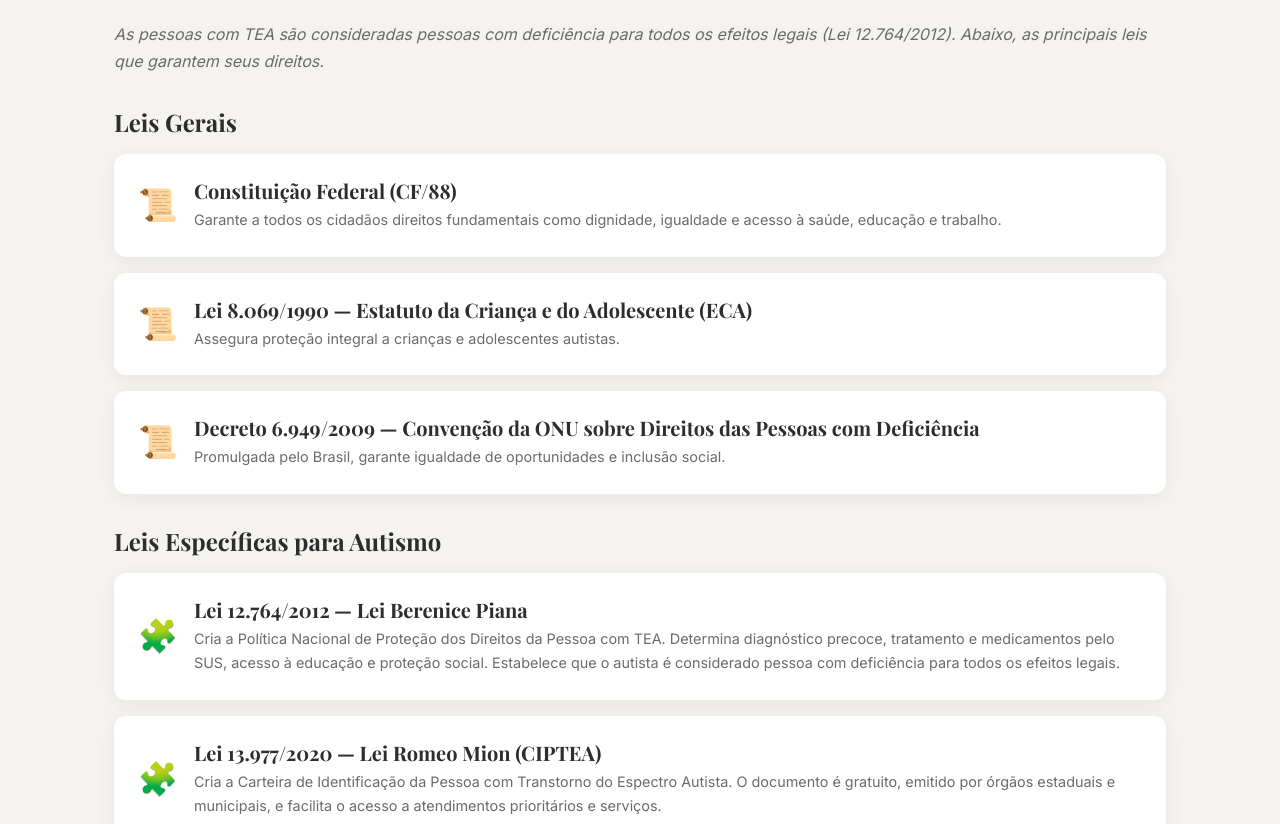
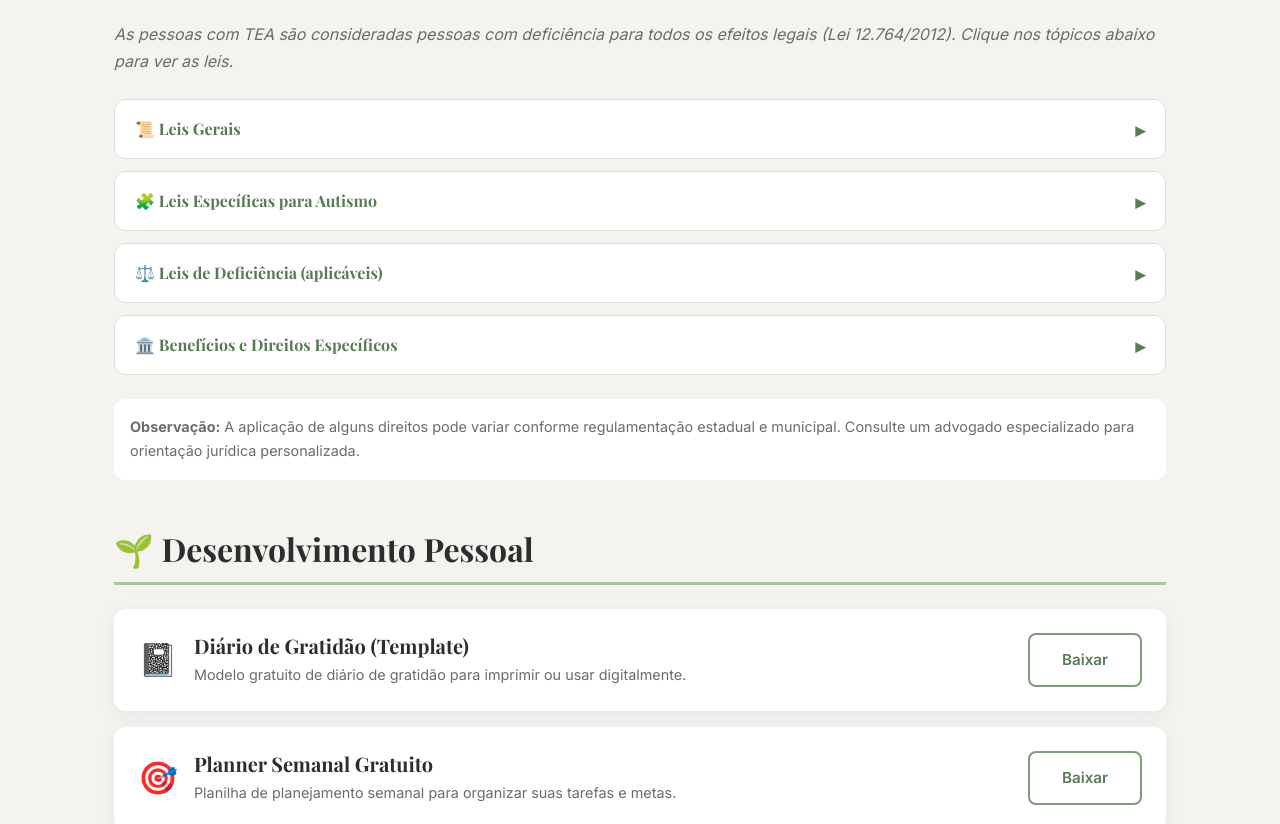
Before and after one commit to resi-silva/tech-sem-pressa, a plain HTML site: page pages/recursos-gratuitos.html in a window 1280 px wide. Shown: the part 1371-2195 px from the top of the page. Drawn offline with nearby package versions, Linux system fonts and the light colour scheme.

Commit message:
♿ Transforma seção Legislação em accordion expansível

```diff
--- a/assets/css/style.css
+++ b/assets/css/style.css
@@ -810,3 +810,67 @@ p {
     margin-top: 0.5rem;
   }
 }
+
+/* --- Accordion --- */
+.accordion-group {
+  margin-bottom: 0.75rem;
+  border: 1px solid var(--color-border, #e0ddd7);
+  border-radius: var(--radius, 8px);
+  overflow: hidden;
+}
+
+.accordion-header {
+  display: flex;
+  align-items: center;
+  justify-content: space-between;
+  width: 100%;
+  padding: 1rem 1.25rem;
+  background: var(--color-bg-alt, #f5f3f0);
+  border: none;
+  cursor: pointer;
+  font-family: var(--font-heading, 'Playfair Display', serif);
+  font-size: 1rem;
+  font-weight: 700;
+  color: var(--color-primary-dark, #4a6b4a);
+  text-align: left;
+  transition: background 0.3s ease;
+}
+
+.accordion-header:hover {
+  background: var(--color-primary-light, #7d9b7a);
+  color: #fff;
+}
+
+.accordion-header .accordion-icon {
+  font-size: 1.2rem;
+  transition: transform 0.3s ease;
+}
+
+.accordion-header.active .accordion-icon {
+  transform: rotate(90deg);
+}
+
+.accordion-body {
+  max-height: 0;
+  overflow: hidden;
+  transition: max-height 0.4s ease, padding 0.3s ease;
+}
+
+.accordion-body.open {
+  max-height: 2000px;
+}
+
+.accordion-body .accordion-inner {
+  padding: 0.5rem 1.25rem 1.25rem;
+}
+
+.accordion-body .resource-item {
+  border: none;
+  padding: 0.75rem 0;
+  margin: 0;
+  box-shadow: none;
+}
+
+.accordion-body .resource-item + .resource-item {
+  border-top: 1px solid var(--color-border, #e0ddd7);
+}
--- a/assets/js/main.js
+++ b/assets/js/main.js
@@ -77,6 +77,24 @@ document.addEventListener('DOMContentLoaded', () => {
     });
   }
 
+  /* --- Accordion --- */
+  document.querySelectorAll('.accordion-header').forEach(header => {
+    header.addEventListener('click', () => {
+      const body = header.nextElementSibling;
+      const isOpen = body.classList.contains('open');
+
+      document.querySelectorAll('.accordion-body.open').forEach(openBody => {
+        if (openBody !== body) {
+          openBody.classList.remove('open');
+          openBody.previousElementSibling.classList.remove('active');
+        }
+      });
+
+      body.classList.toggle('open');
+      header.classList.toggle('active');
+    });
+  });
+
   /* --- Animação de scroll (Intersection Observer) --- */
   const animateElements = document.querySelectorAll('.card, .post-item, .category-card, .resource-item');
 
--- a/pages/recursos-gratuitos.html
+++ b/pages/recursos-gratuitos.html
@@ -110,10 +110,15 @@
       <!-- Categoria: Direitos dos Autistas -->
       <section class="resource-category">
         <h2>⚖️ Legislação - Direitos dos Autistas</h2>
-        <p style="margin-bottom:1.5rem;color:var(--color-text-light);font-style:italic;">As pessoas com TEA são consideradas pessoas com deficiência para todos os efeitos legais (Lei 12.764/2012). Abaixo, as principais leis que garantem seus direitos.</p>
+        <p style="margin-bottom:1.5rem;color:var(--color-text-light);font-style:italic;">As pessoas com TEA são consideradas pessoas com deficiência para todos os efeitos legais (Lei 12.764/2012). Clique nos tópicos abaixo para ver as leis.</p>
 
-        <h3 style="font-family:var(--font-heading);margin-top:2rem;margin-bottom:1rem;">Leis Gerais</h3>
-
+        <div class="accordion-group">
+          <button class="accordion-header">
+            <span>📜 Leis Gerais</span>
+            <span class="accordion-icon">▸</span>
+          </button>
+          <div class="accordion-body">
+            <div class="accordion-inner">
               <div class="resource-item">
                 <div class="resource-icon">📜</div>
                 <div class="resource-info">
@@ -121,7 +126,6 @@
                   <p>Garante a todos os cidadãos direitos fundamentais como dignidade, igualdade e acesso à saúde, educação e trabalho.</p>
                 </div>
               </div>
-
               <div class="resource-item">
                 <div class="resource-icon">📜</div>
                 <div class="resource-info">
@@ -129,7 +133,6 @@
                   <p>Assegura proteção integral a crianças e adolescentes autistas.</p>
                 </div>
               </div>
-
               <div class="resource-item">
                 <div class="resource-icon">📜</div>
                 <div class="resource-info">
@@ -137,9 +140,17 @@
                   <p>Promulgada pelo Brasil, garante igualdade de oportunidades e inclusão social.</p>
                 </div>
               </div>
+            </div>
+          </div>
+        </div>
 
-        <h3 style="font-family:var(--font-heading);margin-top:2rem;margin-bottom:1rem;">Leis Específicas para Autismo</h3>
-
+        <div class="accordion-group">
+          <button class="accordion-header">
+            <span>🧩 Leis Específicas para Autismo</span>
+            <span class="accordion-icon">▸</span>
+          </button>
+          <div class="accordion-body">
+            <div class="accordion-inner">
               <div class="resource-item">
                 <div class="resource-icon">🧩</div>
                 <div class="resource-info">
@@ -147,7 +158,6 @@
                   <p>Cria a Política Nacional de Proteção dos Direitos da Pessoa com TEA. Determina diagnóstico precoce, tratamento e medicamentos pelo SUS, acesso à educação e proteção social. Estabelece que o autista é considerado pessoa com deficiência para todos os efeitos legais.</p>
                 </div>
               </div>
-
               <div class="resource-item">
                 <div class="resource-icon">🧩</div>
                 <div class="resource-info">
@@ -155,7 +165,6 @@
                   <p>Cria a Carteira de Identificação da Pessoa com Transtorno do Espectro Autista. O documento é gratuito, emitido por órgãos estaduais e municipais, e facilita o acesso a atendimentos prioritários e serviços.</p>
                 </div>
               </div>
-
               <div class="resource-item">
                 <div class="resource-icon">🧩</div>
                 <div class="resource-info">
@@ -163,7 +172,6 @@
                   <p>Identifica pessoas com deficiências ocultas através de um cordão de fita com desenhos de girassóis. O uso é opcional e não substitui documentos oficiais.</p>
                 </div>
               </div>
-
               <div class="resource-item">
                 <div class="resource-icon">🧩</div>
                 <div class="resource-info">
@@ -171,9 +179,17 @@
                   <p>Torna obrigatória a inclusão de dados específicos sobre pessoas com TEA no censo demográfico do IBGE.</p>
                 </div>
               </div>
+            </div>
+          </div>
+        </div>
 
-        <h3 style="font-family:var(--font-heading);margin-top:2rem;margin-bottom:1rem;">Leis de Deficiência (aplicáveis)</h3>
-
+        <div class="accordion-group">
+          <button class="accordion-header">
+            <span>⚖️ Leis de Deficiência (aplicáveis)</span>
+            <span class="accordion-icon">▸</span>
+          </button>
+          <div class="accordion-body">
+            <div class="accordion-inner">
               <div class="resource-item">
                 <div class="resource-icon">⚖️</div>
                 <div class="resource-info">
@@ -181,7 +197,6 @@
                   <p>Lei Brasileira de Inclusão. Garante direitos à saúde, educação, trabalho, acessibilidade e participação na vida pública.</p>
                 </div>
               </div>
-
               <div class="resource-item">
                 <div class="resource-icon">⚖️</div>
                 <div class="resource-info">
@@ -189,7 +204,6 @@
                   <p>Dispõe sobre o apoio às pessoas com deficiência, sua integração social e disciplina a atuação do Ministério Público.</p>
                 </div>
               </div>
-
               <div class="resource-item">
                 <div class="resource-icon">⚖️</div>
                 <div class="resource-info">
@@ -197,7 +211,6 @@
                   <p>Estabelece normas e critérios para a promoção da acessibilidade das pessoas com deficiência ou mobilidade reduzida.</p>
                 </div>
               </div>
-
               <div class="resource-item">
                 <div class="resource-icon">⚖️</div>
                 <div class="resource-info">
@@ -205,9 +218,17 @@
                   <p>Garante prioridade de atendimento a pessoas com deficiência, idosos e gestantes.</p>
                 </div>
               </div>
+            </div>
+          </div>
+        </div>
 
-        <h3 style="font-family:var(--font-heading);margin-top:2rem;margin-bottom:1rem;">Benefícios e Direitos Específicos</h3>
-
+        <div class="accordion-group">
+          <button class="accordion-header">
+            <span>🏛️ Benefícios e Direitos Específicos</span>
+            <span class="accordion-icon">▸</span>
+          </button>
+          <div class="accordion-body">
+            <div class="accordion-inner">
               <div class="resource-item">
                 <div class="resource-icon">🏛️</div>
                 <div class="resource-info">
@@ -215,7 +236,6 @@
                   <p>Garante um salário mínimo mensal à pessoa com deficiência em situação de baixa renda. Exige inscrição no CadÚnico e avaliação do INSS.</p>
                 </div>
               </div>
-
               <div class="resource-item">
                 <div class="resource-icon">🏛️</div>
                 <div class="resource-info">
@@ -223,7 +243,6 @@
                   <p>Garante gratuidade no transporte interestadual para autistas com renda de até dois salários mínimos. Solicitação feita pelo CRAS.</p>
                 </div>
               </div>
-
               <div class="resource-item">
                 <div class="resource-icon">🏛️</div>
                 <div class="resource-info">
@@ -231,7 +250,6 @@
                   <p>Autoriza a redução da jornada de trabalho de servidores públicos federais que sejam pais de pessoas com TEA, sem compensação ou redução de vencimentos.</p>
                 </div>
               </div>
-
               <div class="resource-item">
                 <div class="resource-icon">🏛️</div>
                 <div class="resource-info">
@@ -239,8 +257,11 @@
                   <p>Dispõe sobre a educação especial e o atendimento educacional especializado (AEE) para alunos com deficiência.</p>
                 </div>
               </div>
+            </div>
+          </div>
+        </div>
 
-        <p style="margin-top:2rem;padding:1rem;background:var(--color-bg-alt);border-radius:var(--radius);font-size:0.9rem;color:var(--color-text-light);">
+        <p style="margin-top:1.5rem;padding:1rem;background:var(--color-bg-alt);border-radius:var(--radius);font-size:0.9rem;color:var(--color-text-light);">
           <strong>Observação:</strong> A aplicação de alguns direitos pode variar conforme regulamentação estadual e municipal. Consulte um advogado especializado para orientação jurídica personalizada.
         </p>
       </section>
```
Also changed, not shown: 1 other file. Lines whose indentation alone changed are shown as unchanged.
